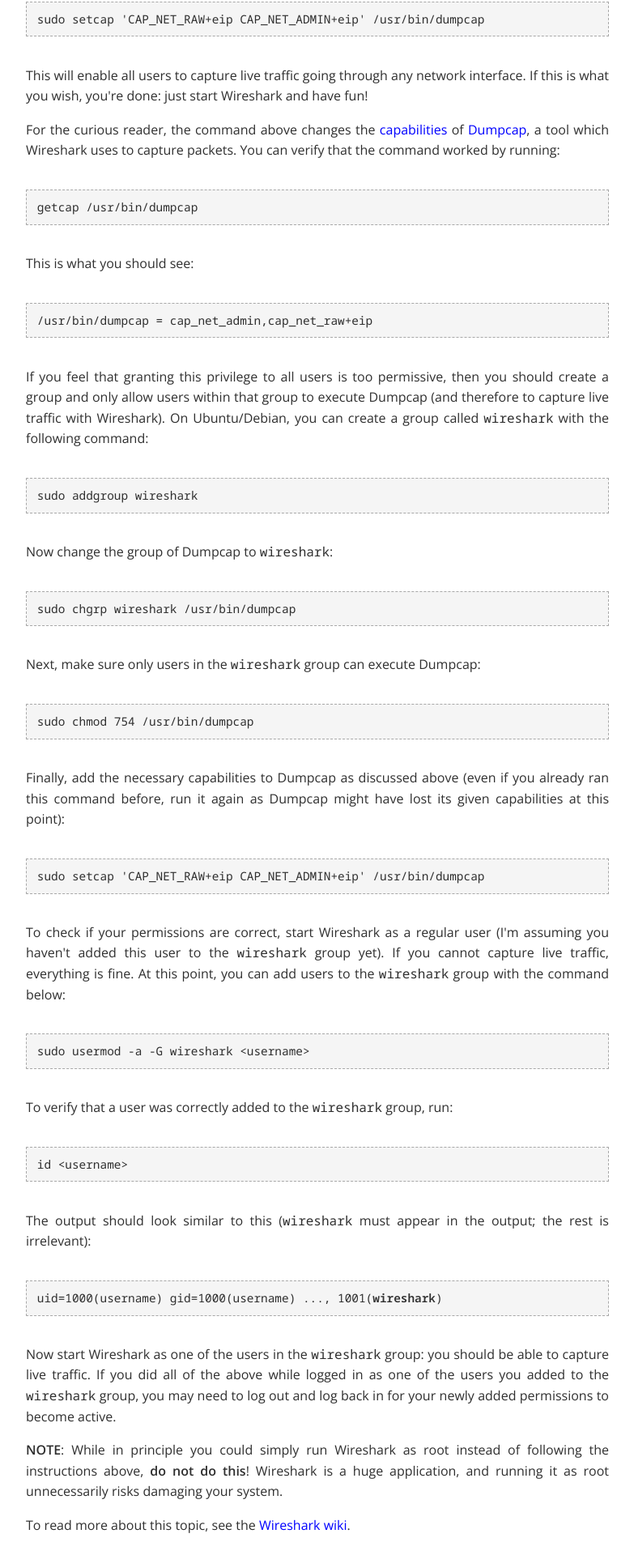
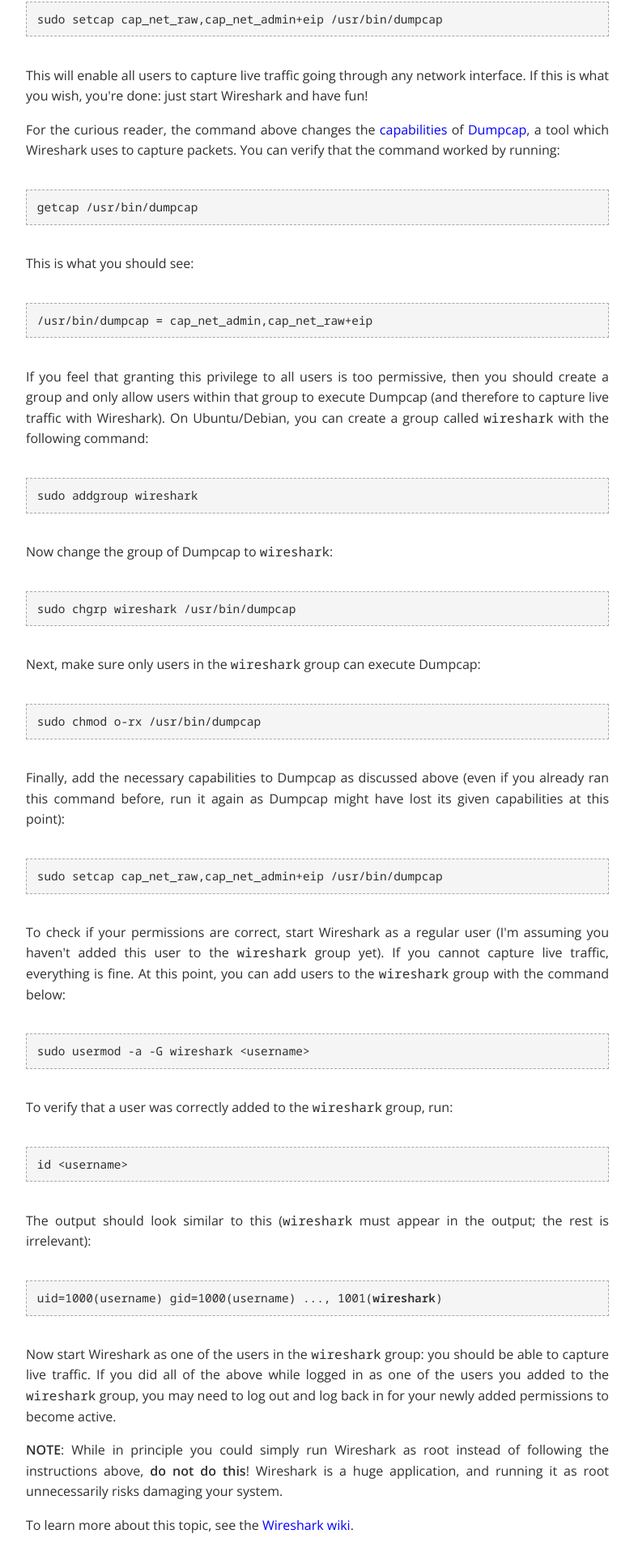
Before and after one commit to dassencio/blog, a Vue app: page /13 in a window 1280 px wide. Shown: the part 329-2249 px from the top of the page at 81% size, without its empty margins (248-1031 px from the left). Built offline with nearby package versions, Linux system fonts and the light colour scheme.

Commit message:
Improve post text

```diff
--- a/src/posts/13.vue
+++ b/src/posts/13.vue
@@ -5,7 +5,7 @@
   </p>
 
   <CodeBlock
-    >sudo setcap 'CAP_NET_RAW+eip CAP_NET_ADMIN+eip' /usr/bin/dumpcap</CodeBlock
+    >sudo setcap cap_net_raw,cap_net_admin+eip /usr/bin/dumpcap</CodeBlock
   >
 
   <p>
@@ -49,7 +49,7 @@
     Dumpcap:
   </p>
 
-  <CodeBlock>sudo chmod 754 /usr/bin/dumpcap</CodeBlock>
+  <CodeBlock>sudo chmod o-rx /usr/bin/dumpcap</CodeBlock>
 
   <p>
     Finally, add the necessary capabilities to Dumpcap as discussed above (even
@@ -58,7 +58,7 @@
   </p>
 
   <CodeBlock
-    >sudo setcap 'CAP_NET_RAW+eip CAP_NET_ADMIN+eip' /usr/bin/dumpcap</CodeBlock
+    >sudo setcap cap_net_raw,cap_net_admin+eip /usr/bin/dumpcap</CodeBlock
   >
 
   <p>
@@ -104,7 +104,7 @@
   </p>
 
   <p>
-    To read more about this topic, see the
+    To learn more about this topic, see the
     <a href="http://wiki.wireshark.org/CaptureSetup/CapturePrivileges"
       >Wireshark wiki</a
     >.
```
